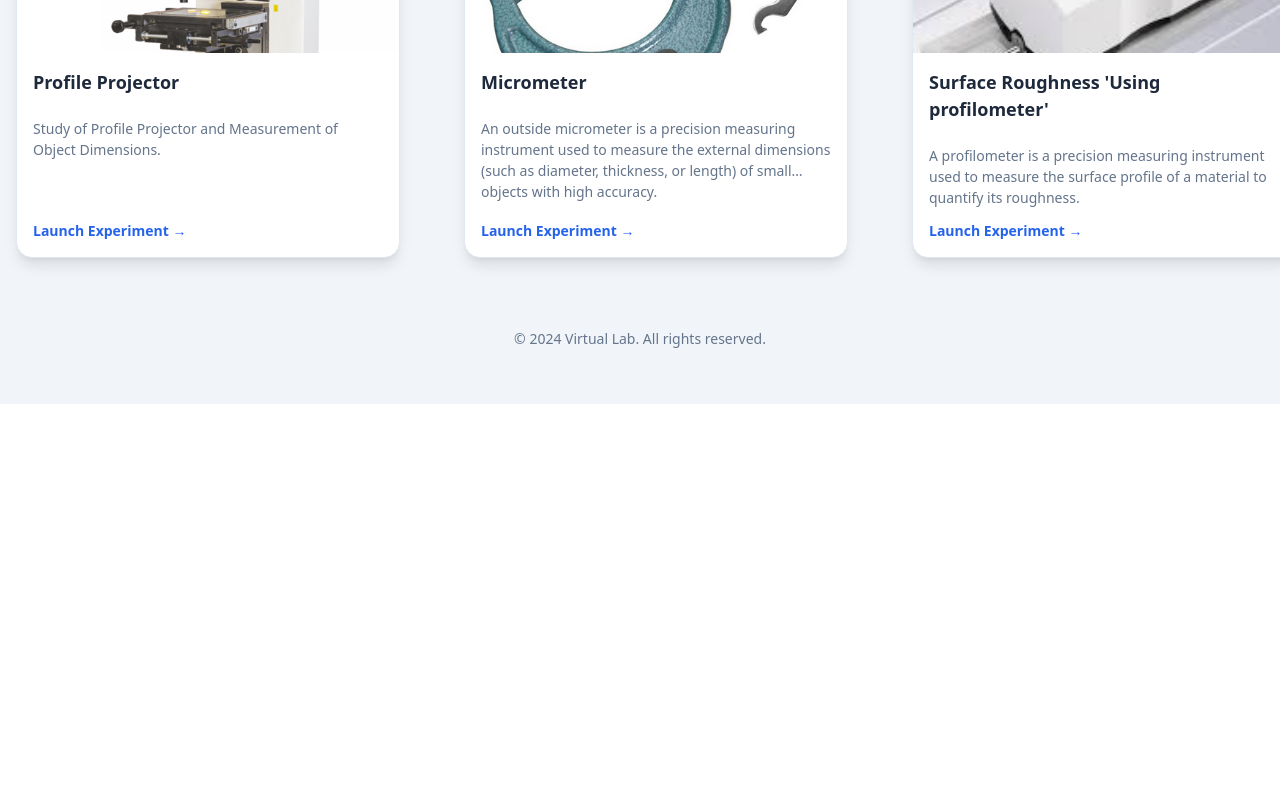
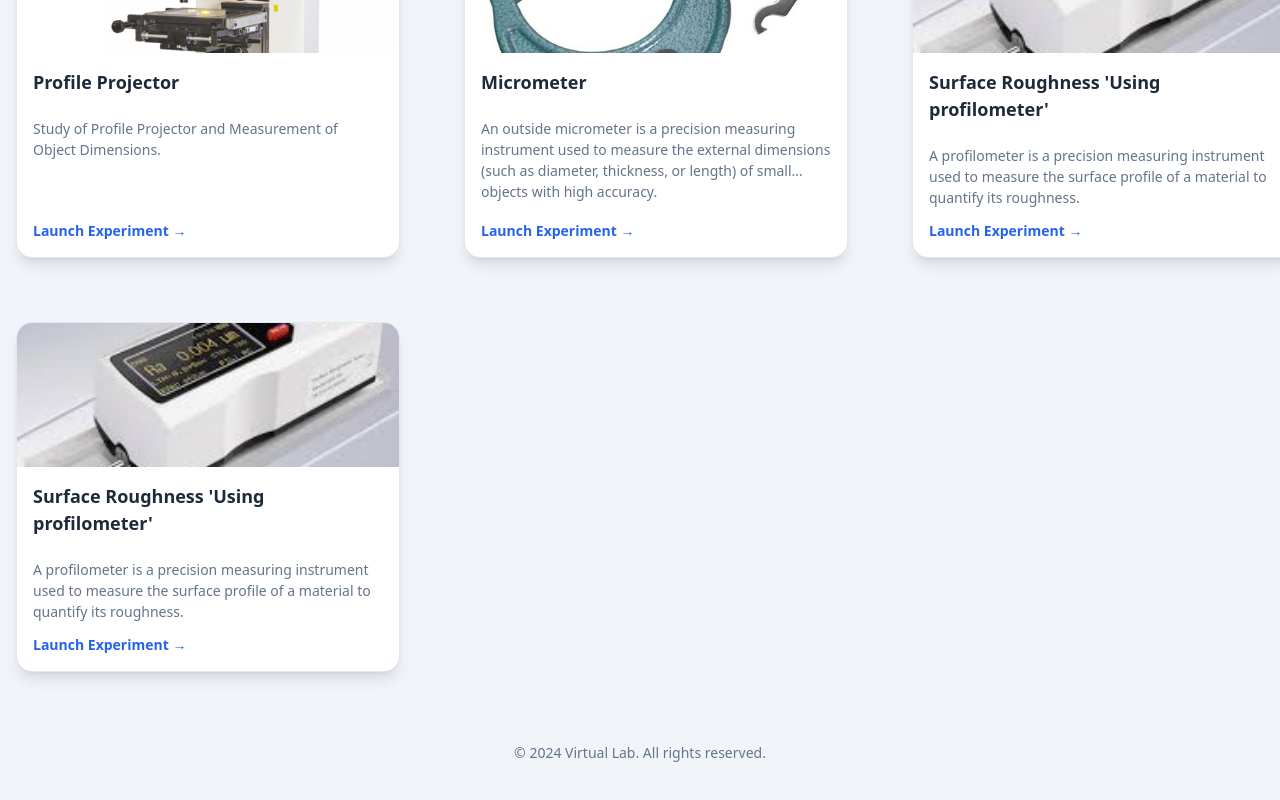
Before and after one commit to mmmvirtuallab-cloud/vl-homepage, a React (Vite) app: page /vl-homepage/experiments in a window 1280 px wide. Shown: the part 396-1196 px from the top of the page. Before the commit the page ends 800 px from the top, so only its background shows below. Built offline with nearby package versions, Linux system fonts and the light colour scheme.

Commit message:
added threewire method

```diff
--- a/src/AvailableExperiments.jsx
+++ b/src/AvailableExperiments.jsx
@@ -9,8 +9,10 @@ const ExperimentCard = ({ experiment }) => {
   return (
     // We are removing target="_blank" to open in the same tab
     <a
-      href={experiment.link} // <-- MUST use "experiment.link"
+      href={experiment.link}
       className={styles.card}
+      target="_blank" // <--- ADD THIS LINE
+      rel="noopener noreferrer" // <--- ADD THIS LINE (for security)
     >
       <div
         className={styles.cardImage}
--- a/src/HomePage.jsx
+++ b/src/HomePage.jsx
@@ -45,7 +45,13 @@ const HomePage = () => {
       <div className={`${styles.experimentsContainer} ${styles.scrollbarHide}`}>
         {featuredExperiments.map((exp) => (
           // Use <a> tag for external links, as requested
-          <a key={exp.id} href={exp.link} className={styles.experimentCard}>
+          <a
+            key={exp.id}
+            href={exp.link}
+            className={styles.experimentCard}
+            target="_blank" // <--- ADD THIS LINE
+            rel="noopener noreferrer"
+          >
             {/* MODIFIED: Use imagePath for a background image */}
             <div
               className={styles.experimentImageContainer}
--- a/src/content.js
+++ b/src/content.js
@@ -47,6 +47,14 @@ const EXPERIMENTS = [
     imagePath: 'images/profile.jpg',
     link: "  https://mmmvirtuallab-cloud.github.io/surface-roughness"
   },
+{
+  id: 'exp-3',
+    subject: 'Metrology',
+    title: "Surface Roughness 'Using profilometer'",
+    description: 'A profilometer is a precision measuring instrument used to measure the surface profile of a material to quantify its roughness. ',
+    imagePath: 'images/profile.jpg',
+    link: "https://mmmvirtuallab-cloud.github.io/Three-Wire-Method/index.html"
+  },
 
 
   // {
```
